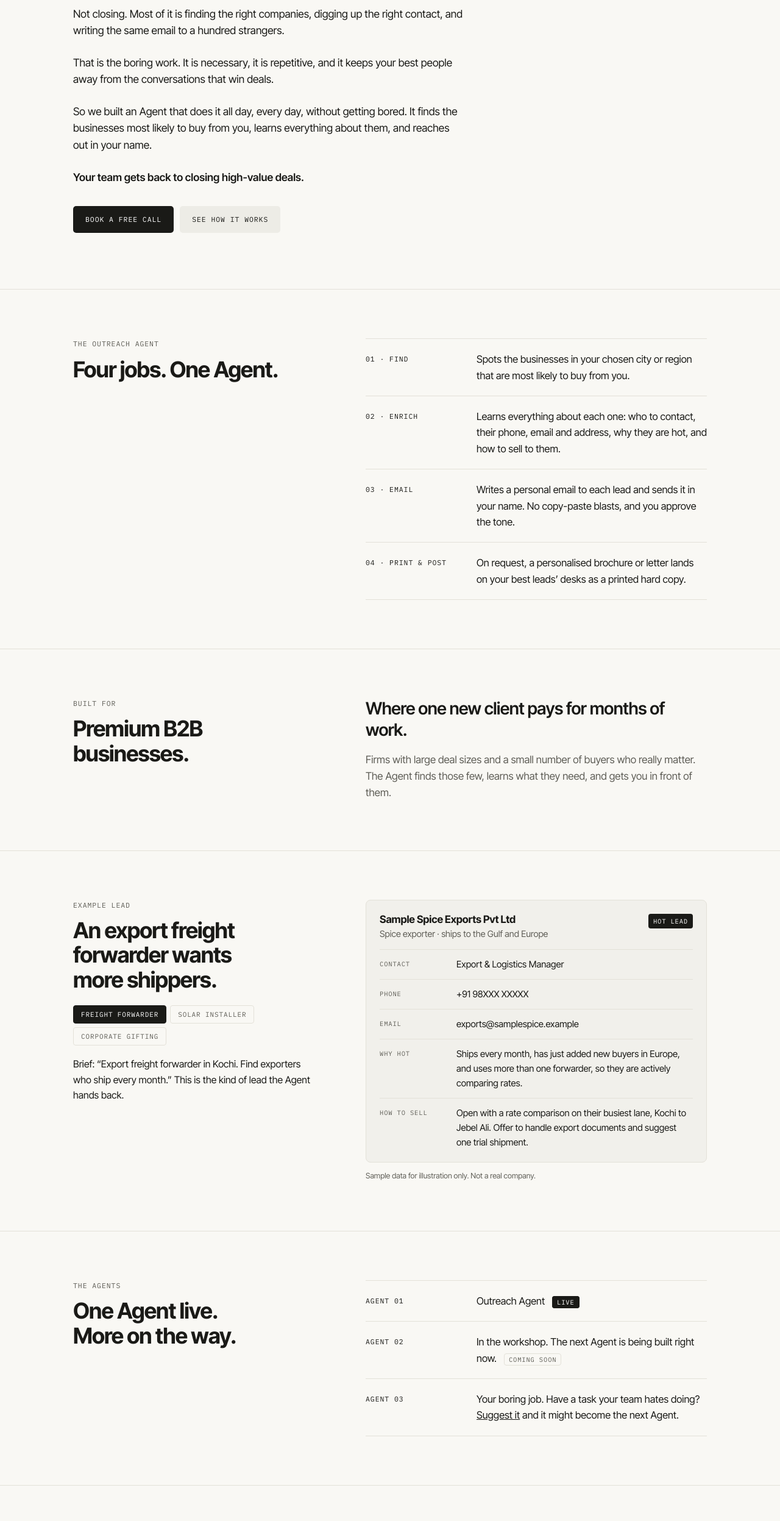
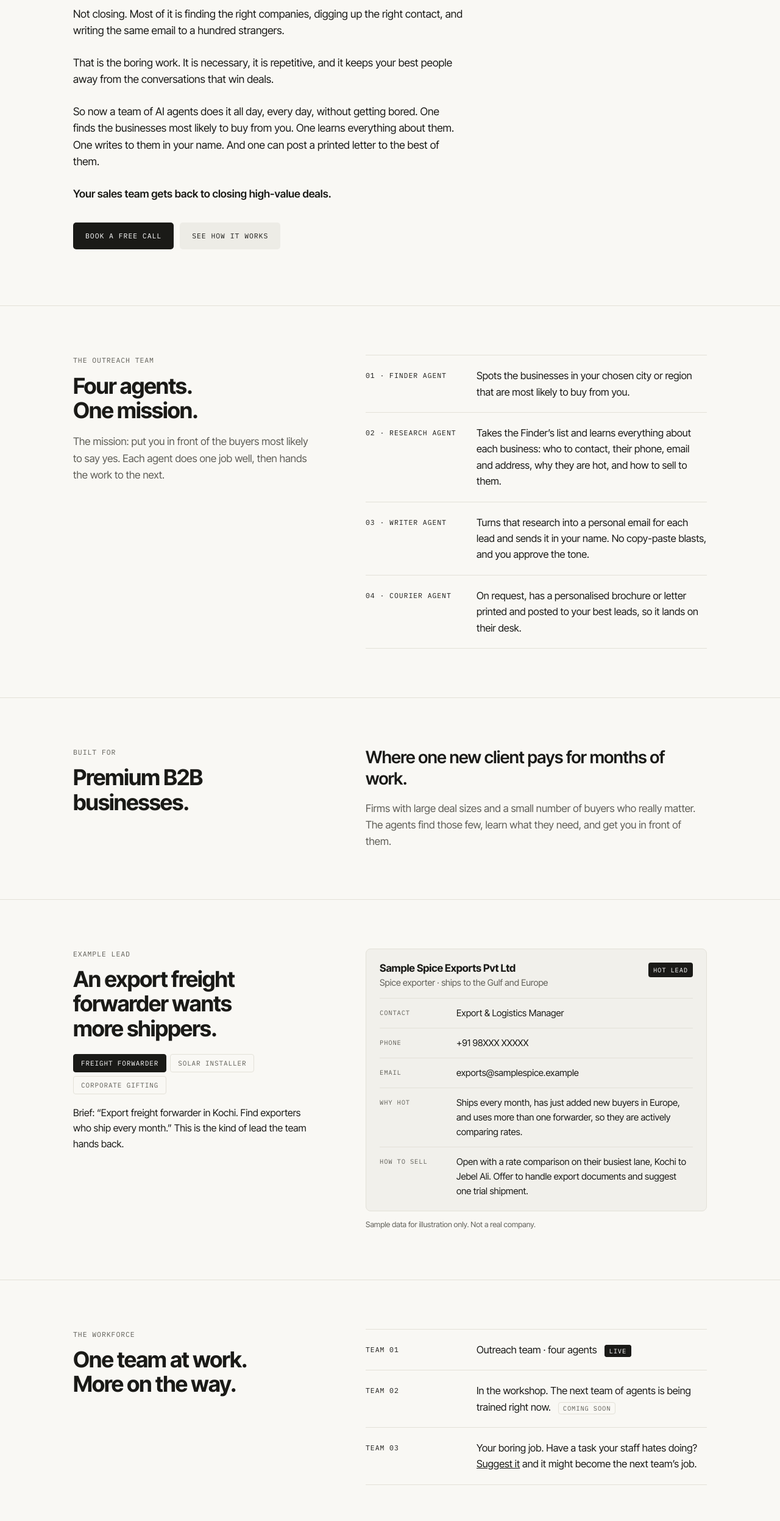
Before and after one commit to nufailhussain/boringagents, a plain HTML site: page index.html in a window 1280 px wide. Shown: the part 305-2800 px from the top of the page at 61% size. Drawn offline with Linux system fonts and the light colour scheme.

Commit message:
Reword site as a team of AI agents
Four agents, one mission: Finder, Research, Writer and Courier agents.

Co-Authored-By: Claude Opus 5.5 <noreply@anthropic.com>
Claude-Session: https://claude.ai/code/session_0111k1Fjco8db48QpfS5qXLU

```diff
--- a/index.html
+++ b/index.html
@@ -3,9 +3,9 @@
 <head>
 <meta charset="utf-8">
 <meta name="viewport" content="width=device-width,initial-scale=1,viewport-fit=cover">
-<meta name="description" content="Boring Workforce builds AI agents that do the boring, repetitive work in your business. The Outreach Agent finds, enriches and reaches premium B2B leads.">
+<meta name="description" content="Boring Workforce is a team of AI agents that does the boring, repetitive work in your business. The Outreach team of four agents finds, researches and reaches premium B2B leads.">
 <meta property="og:title" content="Boring Workforce">
-<meta property="og:description" content="Let the Agent do the boring work. You close the deals.">
+<meta property="og:description" content="Let the agents do the boring work. You close the deals.">
 <link rel="icon" type="image/svg+xml" href="/assets/favicon.svg">
 <style>:root{padding-top:env(safe-area-inset-top,0px);padding-bottom:env(safe-area-inset-bottom,0px)}body{margin:0}img{max-width:100%}[hidden]{display:none!important}</style>
 <title>Boring Workforce</title>
@@ -138,7 +138,7 @@ footer{padding-block:22px}
 <body>
 
 
-<div class="announce gutter"><a href="#contact"><b>NEW:</b> The Outreach Agent is live. Book a free call ↗</a></div>
+<div class="announce gutter"><a href="#contact"><b>NEW:</b> The Outreach team is live. Four AI agents, one mission. Book a free call ↗</a></div>
 
 <header class="top">
   <div class="nav gutter">
@@ -159,8 +159,8 @@ footer{padding-block:22px}
         <div class="letter">
           <p>Not closing. Most of it is finding the right companies, digging up the right contact, and writing the same email to a hundred strangers.</p>
           <p>That is the boring work. It is necessary, it is repetitive, and it keeps your best people away from the conversations that win deals.</p>
-          <p>So we built an Agent that does it all day, every day, without getting bored. It finds the businesses most likely to buy from you, learns everything about them, and reaches out in your name.</p>
-          <p><strong>Your team gets back to closing high-value deals.</strong></p>
+          <p>So now a team of AI agents does it all day, every day, without getting bored. One finds the businesses most likely to buy from you. One learns everything about them. One writes to them in your name. And one can post a printed letter to the best of them.</p>
+          <p><strong>Your sales team gets back to closing high-value deals.</strong></p>
         </div>
         <div class="ctas">
           <a class="btn btn-dark" href="#contact">Book a free call</a>
@@ -172,15 +172,16 @@ footer{padding-block:22px}
   <section class="gutter" id="how">
     <div class="wrap split">
       <div class="side">
-        <p class="eyebrow">The Outreach Agent</p>
-        <h2>Four jobs. One Agent.</h2>
+        <p class="eyebrow">The Outreach team</p>
+        <h2>Four agents. One mission.</h2>
+        <p class="lede">The mission: put you in front of the buyers most likely to say yes. Each agent does one job well, then hands the work to the next.</p>
       </div>
       <div class="main">
         <div class="rows">
-          <div class="row"><span class="k">01 · Find</span><p class="v">Spots the businesses in your chosen city or region that are most likely to buy from you.</p></div>
-          <div class="row"><span class="k">02 · Enrich</span><p class="v">Learns everything about each one: who to contact, their phone, email and address, why they are hot, and how to sell to them.</p></div>
-          <div class="row"><span class="k">03 · Email</span><p class="v">Writes a personal email to each lead and sends it in your name. No copy-paste blasts, and you approve the tone.</p></div>
-          <div class="row"><span class="k">04 · Print &amp; post</span><p class="v">On request, a personalised brochure or letter lands on your best leads’ desks as a printed hard copy.</p></div>
+          <div class="row"><span class="k">01 · Finder agent</span><p class="v">Spots the businesses in your chosen city or region that are most likely to buy from you.</p></div>
+          <div class="row"><span class="k">02 · Research agent</span><p class="v">Takes the Finder’s list and learns everything about each business: who to contact, their phone, email and address, why they are hot, and how to sell to them.</p></div>
+          <div class="row"><span class="k">03 · Writer agent</span><p class="v">Turns that research into a personal email for each lead and sends it in your name. No copy-paste blasts, and you approve the tone.</p></div>
+          <div class="row"><span class="k">04 · Courier agent</span><p class="v">On request, has a personalised brochure or letter printed and posted to your best leads, so it lands on their desk.</p></div>
         </div>
       </div>
     </div>
@@ -194,7 +195,7 @@ footer{padding-block:22px}
       </div>
       <div class="main">
         <p class="big">Where one new client pays for months of work.</p>
-        <p class="lede">Firms with large deal sizes and a small number of buyers who really matter. The Agent finds those few, learns what they need, and gets you in front of them.</p>
+        <p class="lede">Firms with large deal sizes and a small number of buyers who really matter. The agents find those few, learn what they need, and get you in front of them.</p>
       </div>
     </div>
   </section>
@@ -209,7 +210,7 @@ footer{padding-block:22px}
           <button class="tab" role="tab" id="tab-solar" aria-selected="false" data-ex="solar">Solar installer</button>
           <button class="tab" role="tab" id="tab-gift" aria-selected="false" data-ex="gift">Corporate gifting</button>
         </div>
-        <p class="brief" id="ex-brief">Brief: “Export freight forwarder in Kochi. Find exporters who ship every month.” This is the kind of lead the Agent hands back.</p>
+        <p class="brief" id="ex-brief">Brief: “Export freight forwarder in Kochi. Find exporters who ship every month.” This is the kind of lead the team hands back.</p>
       </div>
       <div class="main">
         <div class="lead" role="tabpanel" aria-live="polite">
@@ -233,14 +234,14 @@ footer{padding-block:22px}
   <section class="gutter" id="agents">
     <div class="wrap split">
       <div class="side">
-        <p class="eyebrow">The Agents</p>
-        <h2>One Agent live. More on the way.</h2>
+        <p class="eyebrow">The workforce</p>
+        <h2>One team at work. More on the way.</h2>
       </div>
       <div class="main">
         <div class="rows">
-          <div class="row"><span class="k">Agent 01</span><p class="v">Outreach Agent <span class="tag live">Live</span></p></div>
-          <div class="row"><span class="k">Agent 02</span><p class="v">In the workshop. The next Agent is being built right now. <span class="tag">Coming soon</span></p></div>
-          <div class="row"><span class="k">Agent 03</span><p class="v">Your boring job. Have a task your team hates doing? <a href="#suggest" id="suggestLink">Suggest it</a> and it might become the next Agent.</p></div>
+          <div class="row"><span class="k">Team 01</span><p class="v">Outreach team · four agents <span class="tag live">Live</span></p></div>
+          <div class="row"><span class="k">Team 02</span><p class="v">In the workshop. The next team of agents is being trained right now. <span class="tag">Coming soon</span></p></div>
+          <div class="row"><span class="k">Team 03</span><p class="v">Your boring job. Have a task your staff hates doing? <a href="#suggest" id="suggestLink">Suggest it</a> and it might become the next team’s job.</p></div>
         </div>
       </div>
     </div>
@@ -250,8 +251,8 @@ footer{padding-block:22px}
     <div class="wrap split">
       <div class="side">
         <p class="eyebrow">Book a call</p>
-        <h2>Let the Agent do the boring work.</h2>
-        <p class="sub">You close the deals. Book a free call and we will show you what it would find for your business.</p>
+        <h2>Let the agents do the boring work.</h2>
+        <p class="sub">You close the deals. Book a free call and see what the agents would find for your business.</p>
         <p class="based">Based in Calicut, Kerala.</p>
       </div>
       <div class="main">
@@ -268,10 +269,10 @@ footer{padding-block:22px}
         <div class="field">
           <span class="fl" id="lbl-int">Interested in</span>
           <div class="checks" role="group" aria-labelledby="lbl-int">
-            <label class="chk"><input type="checkbox" id="i-find" value="Lead Finder"><span>Find</span></label>
-            <label class="chk"><input type="checkbox" id="i-enrich" value="Lead Enrichment"><span>Enrich</span></label>
-            <label class="chk"><input type="checkbox" id="i-email" value="Personalised Email"><span>Email</span></label>
-            <label class="chk"><input type="checkbox" id="i-print" value="Printed Brochure"><span>Print &amp; post</span></label>
+            <label class="chk"><input type="checkbox" id="i-find" value="Lead Finder"><span>Finder</span></label>
+            <label class="chk"><input type="checkbox" id="i-enrich" value="Lead Enrichment"><span>Research</span></label>
+            <label class="chk"><input type="checkbox" id="i-email" value="Personalised Email"><span>Writer</span></label>
+            <label class="chk"><input type="checkbox" id="i-print" value="Printed Brochure"><span>Courier</span></label>
           </div>
         </div>
         <div class="two">
@@ -287,7 +288,7 @@ footer{padding-block:22px}
 </main>
 
 <footer class="gutter">
-  <div class="foot mono"><span>© 2026 Boring Workforce</span><span>The Agent does the boring work</span></div>
+  <div class="foot mono"><span>© 2026 Boring Workforce</span><span>The agents do the boring work</span></div>
 </footer>
 
 <script>
@@ -295,9 +296,9 @@ footer{padding-block:22px}
   const SHEET_ENDPOINT = "https://script.google.com/macros/s/AKfycbwWjZz3r1Rqqz9nHU1ww9t836gt5s1h_5FEtp-WBAz-foI-D3i2H0fm7DDYlCTncizD/exec";
 
   var EX = {
-    freight:{title:'An export freight forwarder wants more shippers.',brief:'Brief: “Export freight forwarder in Kochi. Find exporters who ship every month.” This is the kind of lead the Agent hands back.',name:'Sample Spice Exports Pvt Ltd',sub:'Spice exporter · ships to the Gulf and Europe',contact:'Export & Logistics Manager',email:'exports@samplespice.example',why:'Ships every month, has just added new buyers in Europe, and uses more than one forwarder, so they are actively comparing rates.',how:'Open with a rate comparison on their busiest lane, Kochi to Jebel Ali. Offer to handle export documents and suggest one trial shipment.'},
-    solar:{title:'A solar installer wants bigger rooftop projects.',brief:'Brief: “Rooftop solar firm. Find factories in Coimbatore with high power bills.” This is the kind of lead the Agent hands back.',name:'Sample Textile Mills Ltd',sub:'Spinning mill · two shifts · large flat roof',contact:'Plant Head / Director',email:'plant@sampletextiles.example',why:'Around 50,000 sq ft of open flat roof, runs two shifts a day, and pays commercial power rates. Rooftop solar would pay back fast here.',how:'Lead with a payback estimate on their own power bill. Offer ownership and pay-per-unit options, and explain net metering in plain numbers.'},
-    gift:{title:'A corporate gifting firm wants company buyers.',brief:'Brief: “Corporate gifting business. Find companies in our city that buy gifts in bulk.” This is the kind of lead the Agent hands back.',name:'Sample Tech Pvt Ltd',sub:'IT company · 120 staff · same city',contact:'HR & Admin Manager',email:'hr@sampletech.example',why:'Hiring fast, opening a second office this year, and hosts a yearly client meet. Companies this size buy client gifts and new-joiner kits.',how:'Pitch branded client gift boxes for their annual client meet, plus a welcome-kit bundle for new hires, priced per head with office delivery.'}
+    freight:{title:'An export freight forwarder wants more shippers.',brief:'Brief: “Export freight forwarder in Kochi. Find exporters who ship every month.” This is the kind of lead the team hands back.',name:'Sample Spice Exports Pvt Ltd',sub:'Spice exporter · ships to the Gulf and Europe',contact:'Export & Logistics Manager',email:'exports@samplespice.example',why:'Ships every month, has just added new buyers in Europe, and uses more than one forwarder, so they are actively comparing rates.',how:'Open with a rate comparison on their busiest lane, Kochi to Jebel Ali. Offer to handle export documents and suggest one trial shipment.'},
+    solar:{title:'A solar installer wants bigger rooftop projects.',brief:'Brief: “Rooftop solar firm. Find factories in Coimbatore with high power bills.” This is the kind of lead the team hands back.',name:'Sample Textile Mills Ltd',sub:'Spinning mill · two shifts · large flat roof',contact:'Plant Head / Director',email:'plant@sampletextiles.example',why:'Around 50,000 sq ft of open flat roof, runs two shifts a day, and pays commercial power rates. Rooftop solar would pay back fast here.',how:'Lead with a payback estimate on their own power bill. Offer ownership and pay-per-unit options, and explain net metering in plain numbers.'},
+    gift:{title:'A corporate gifting firm wants company buyers.',brief:'Brief: “Corporate gifting business. Find companies in our city that buy gifts in bulk.” This is the kind of lead the team hands back.',name:'Sample Tech Pvt Ltd',sub:'IT company · 120 staff · same city',contact:'HR & Admin Manager',email:'hr@sampletech.example',why:'Hiring fast, opening a second office this year, and hosts a yearly client meet. Companies this size buy client gifts and new-joiner kits.',how:'Pitch branded client gift boxes for their annual client meet, plus a welcome-kit bundle for new hires, priced per head with office delivery.'}
   };
   var map = {title:'ex-title',brief:'ex-brief',name:'lc-name',sub:'lc-sub',contact:'lc-contact',email:'lc-email',why:'lc-why',how:'lc-how'};
   var tabs = document.querySelectorAll('.tab');
```
